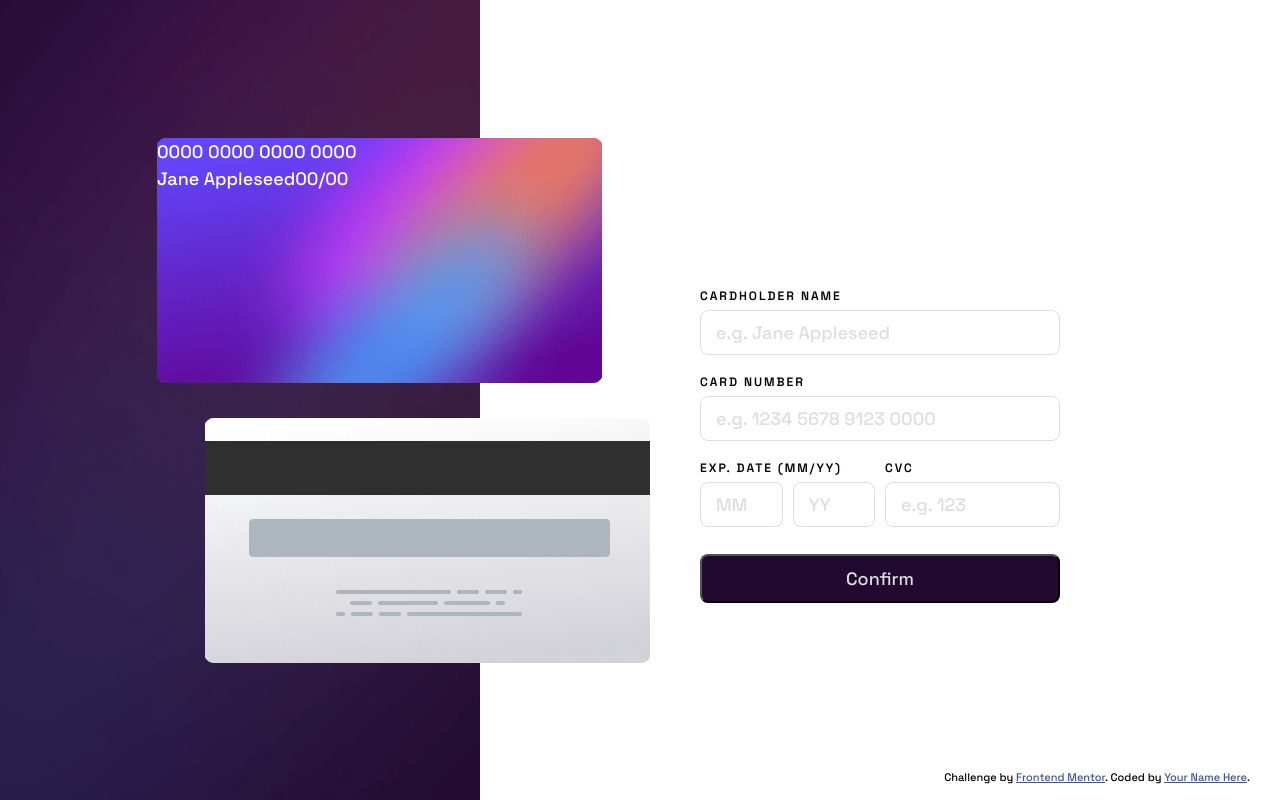
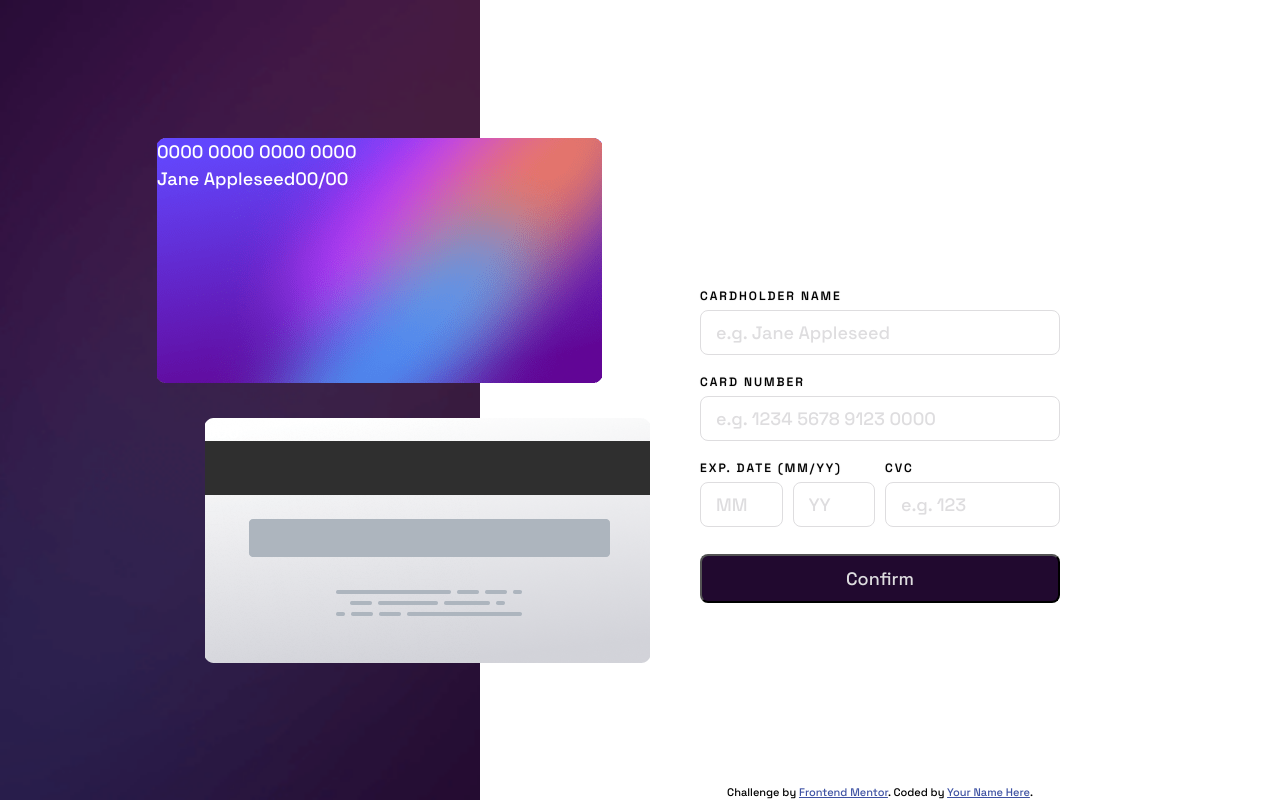
Before and after one commit to edo979/interactive-card-details-form, a website built with Vite: page index.html in a window 1280 px wide. Built offline with nearby package versions, Linux system fonts and the light colour scheme.

Commit message:
edit attribution layout

```diff
--- a/index.html
+++ b/index.html
@@ -64,19 +64,19 @@
           <div class="card_cvc">000</div>
         </div>
       </div>
+
+      <div class="attribution">
+        Challenge by
+        <a href="https://www.frontendmentor.io?ref=challenge" target="_blank"
+          >Frontend Mentor</a
+        >. Coded by <a href="#">Your Name Here</a>.
+      </div>
     </div>
 
     <!-- Completed state start
 
     Thank you! We've added your card details Continue-->
 
-    <div class="attribution">
-      Challenge by
-      <a href="https://www.frontendmentor.io?ref=challenge" target="_blank"
-        >Frontend Mentor</a
-      >. Coded by <a href="#">Your Name Here</a>.
-    </div>
-
     <script type="module" src="/main.js"></script>
   </body>
 </html>
--- a/scss/_components.scss
+++ b/scss/_components.scss
@@ -71,20 +71,6 @@ form {
   }
 }
 
-.attribution {
-  position: absolute;
-  bottom: 15px;
-  right: 30px;
-  z-index: 2;
-
-  font-size: 11px;
-  text-align: center;
-
-  a {
-    color: hsl(228, 45%, 44%);
-  }
-}
-
 button {
   width: 100%;
   margin-top: 0.5rem;
@@ -94,3 +80,12 @@ button {
   color: $Light-grayish-violet;
   background-color: $Very-dark-violet;
 }
+
+.attribution {
+  font-size: 11px;
+  text-align: center;
+
+  a {
+    color: hsl(228, 45%, 44%);
+  }
+}
--- a/scss/_layout.scss
+++ b/scss/_layout.scss
@@ -31,3 +31,7 @@
     justify-self: center;
   }
 }
+
+.attribution {
+  margin-top: 1.25rem;
+}
--- a/scss/_media-query.scss
+++ b/scss/_media-query.scss
@@ -16,6 +16,16 @@
 
     &_card-preview {
       justify-self: end;
+    }
+
+    &_form,
+    .attribution {
+      grid-area: 1 / 2 / 2 / 3;
+    }
+
+    .attribution {
+      align-self: end;
+      margin-top: 0;
     }
   }
 
```
